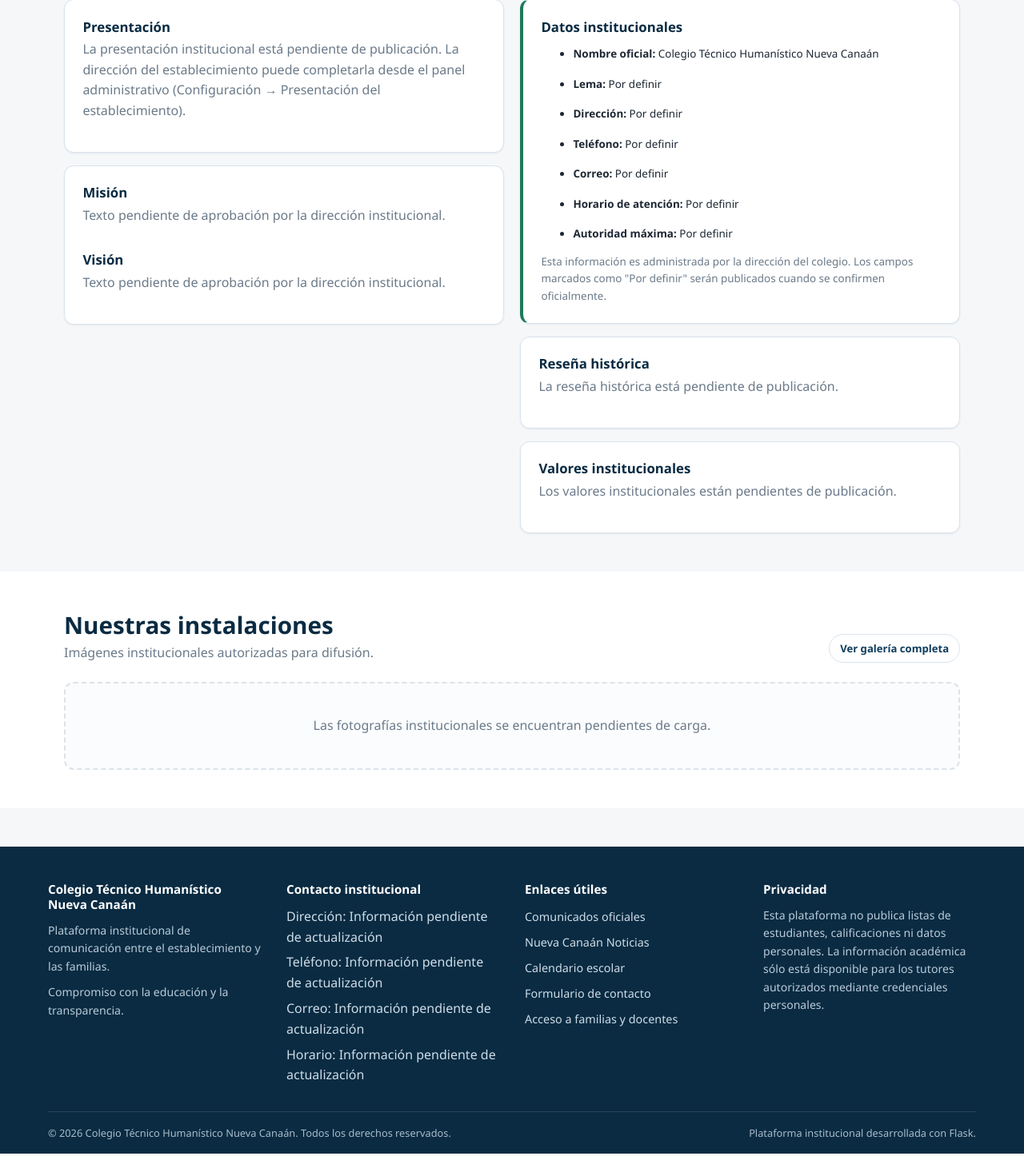
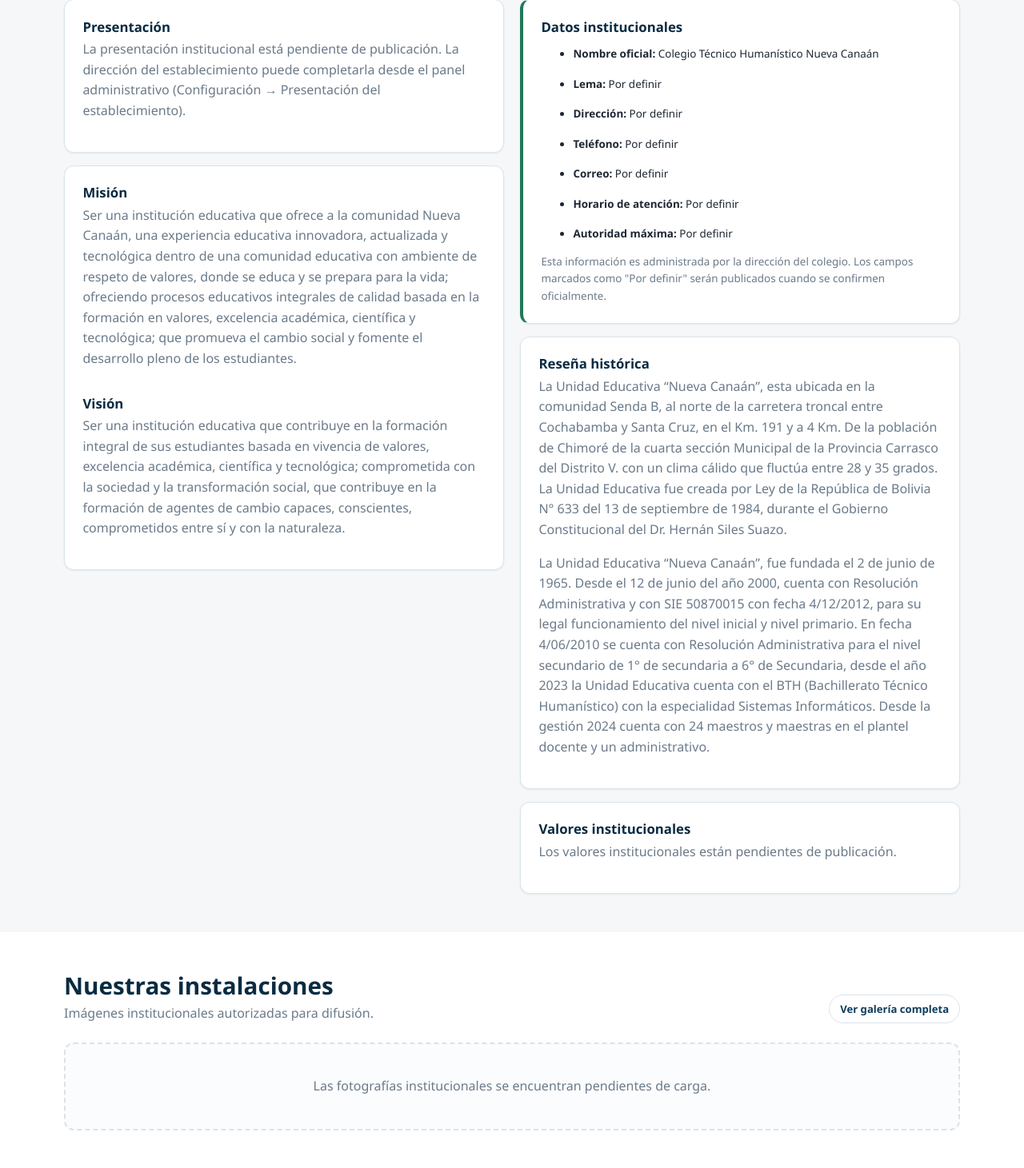
Before and after one commit to gabriela105-afk/NuevaCanaan, a Flask app: page /institucion in a window 1280 px wide. Shown: the part 265-1726 px from the top of the page at 80% size. Run offline with Flask 3, Linux system fonts and the light colour scheme; data that the repository does not hold is empty; some libraries are stand-ins or nearby versions.

Commit message:
Actualizar textos de misión, visión y reseña histórica

```diff
--- a/app/templates/institucion.html
+++ b/app/templates/institucion.html
@@ -27,13 +27,13 @@
             {% if institution.mision %}
               <p>{{ institution.mision|nl2br }}</p>
             {% else %}
-              <p class="muted">Texto pendiente de aprobación por la dirección institucional.</p>
+              <p class="muted">Ser una institución educativa que ofrece a la comunidad Nueva Canaán, una experiencia educativa innovadora, actualizada y tecnológica dentro de una comunidad educativa con ambiente de respeto de valores, donde se educa y se prepara para la vida; ofreciendo procesos educativos integrales de calidad basada en la formación en valores, excelencia académica, científica y tecnológica; que promueva el cambio social y fomente el desarrollo pleno de los estudiantes.</p>
             {% endif %}
             <h2 class="card__title mt-2">Visión</h2>
             {% if institution.vision %}
               <p>{{ institution.vision|nl2br }}</p>
             {% else %}
-              <p class="muted">Texto pendiente de aprobación por la dirección institucional.</p>
+              <p class="muted">Ser una institución educativa que contribuye en la formación integral de sus estudiantes basada en vivencia de valores, excelencia académica, científica y tecnológica; comprometida con la sociedad y la transformación social, que contribuye en la formación de agentes de cambio capaces, conscientes, comprometidos entre sí y con la naturaleza.</p>
             {% endif %}
           </div>
         </div>
@@ -61,7 +61,8 @@
             {% if institution.historia %}
               <p>{{ institution.historia|nl2br }}</p>
             {% else %}
-              <p class="muted">La reseña histórica está pendiente de publicación.</p>
+              <p class="muted">La Unidad Educativa “Nueva Canaán”, esta ubicada en la comunidad Senda B, al norte de la carretera troncal entre Cochabamba y Santa Cruz, en el Km. 191 y a 4 Km. De la población de Chimoré de la cuarta sección Municipal de la Provincia Carrasco del Distrito V. con un clima cálido que fluctúa entre 28 y 35 grados. La Unidad Educativa fue creada por Ley de la República de Bolivia N° 633 del 13 de septiembre de 1984, durante el Gobierno Constitucional del Dr. Hernán Siles Suazo.</p>
+              <p class="muted">La Unidad Educativa “Nueva Canaán”, fue fundada el 2 de junio de 1965. Desde el 12 de junio del año 2000, cuenta con Resolución Administrativa y con SIE 50870015 con fecha 4/12/2012, para su legal funcionamiento del nivel inicial y nivel primario. En fecha 4/06/2010 se cuenta con Resolución Administrativa para el nivel secundario de 1° de secundaria a 6° de Secundaria, desde el año 2023 la Unidad Educativa cuenta con el BTH (Bachillerato Técnico Humanístico) con la especialidad Sistemas Informáticos. Desde la gestión 2024 cuenta con 24 maestros y maestras en el plantel docente y un administrativo.</p>
             {% endif %}
           </div>
 
```
